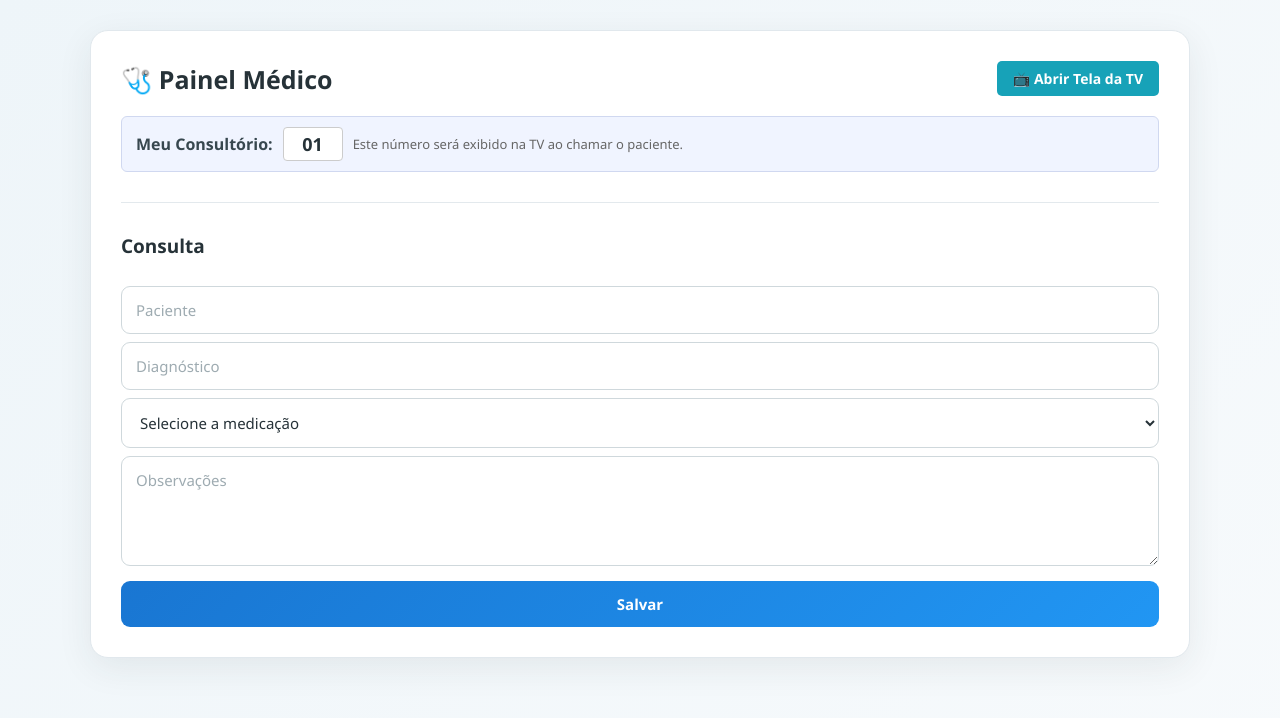
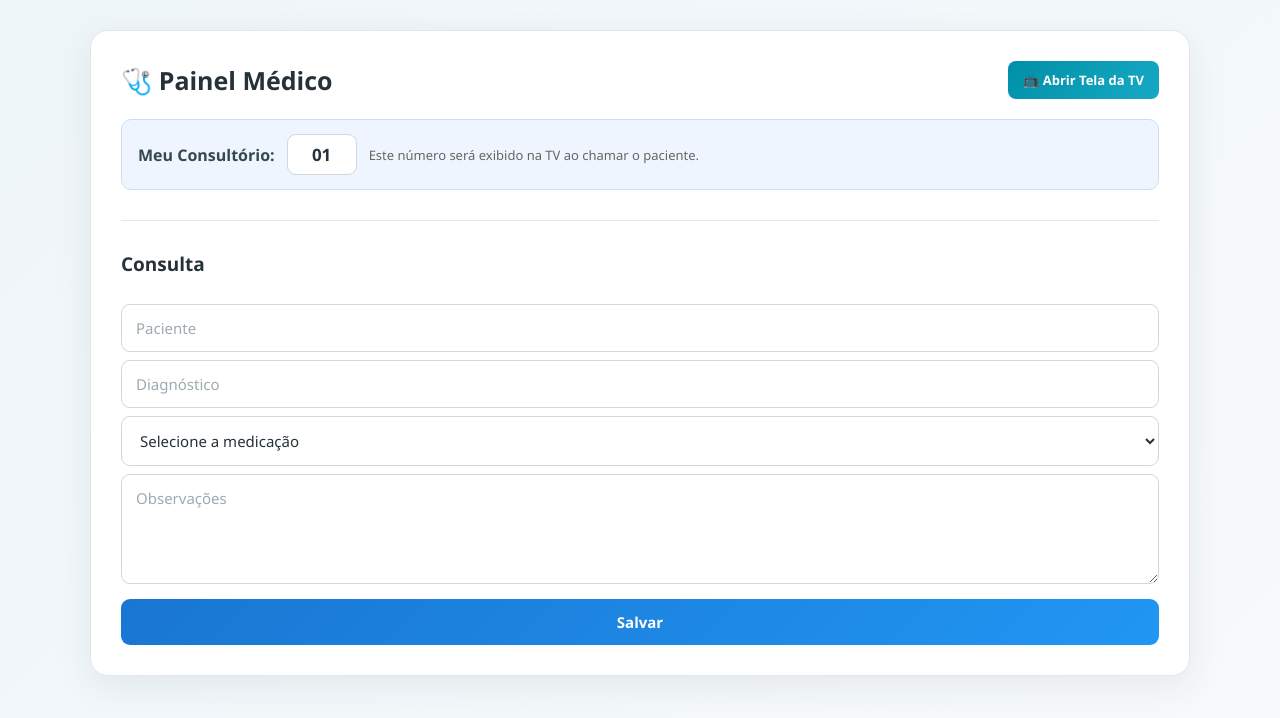
Before and after one commit to ribeiro-ops/sistema-sentinela, a website: page frontend/medico.html in a window 1280 px wide. Drawn offline with Linux system fonts and the light colour scheme; no server answers.

Commit message:
Update medico.html

```diff
--- a/frontend/medico.html
+++ b/frontend/medico.html
@@ -2,49 +2,6 @@
 <html>
 <head>
   <link rel="stylesheet" href="css/style.css">
-  <style>
-    .btn-tv {
-      background: #28a745;
-      color: white;
-      border: none;
-      padding: 8px 14px;
-      border-radius: 5px;
-      cursor: pointer;
-      font-size: 14px;
-      margin-top: 8px;
-    }
-    .btn-tv:hover { background: #1e7e34; }
-    .btn-abrir-tv {
-      background: #17a2b8;
-      color: white;
-      border: none;
-      padding: 8px 16px;
-      border-radius: 5px;
-      font-size: 14px;
-      cursor: pointer;
-    }
-    .btn-abrir-tv:hover { background: #117a8b; }
-    .consultorio-input {
-      display: flex;
-      align-items: center;
-      gap: 10px;
-      margin-bottom: 16px;
-      background: #f0f4ff;
-      padding: 10px 14px;
-      border-radius: 6px;
-      border: 1px solid #d0d8f0;
-    }
-    .consultorio-input label { font-weight: bold; }
-    .consultorio-input input {
-      width: 60px;
-      text-align: center;
-      font-size: 18px;
-      font-weight: bold;
-      padding: 4px 8px;
-      border: 1px solid #ccc;
-      border-radius: 4px;
-    }
-  </style>
 </head>
 
 <body>
```
